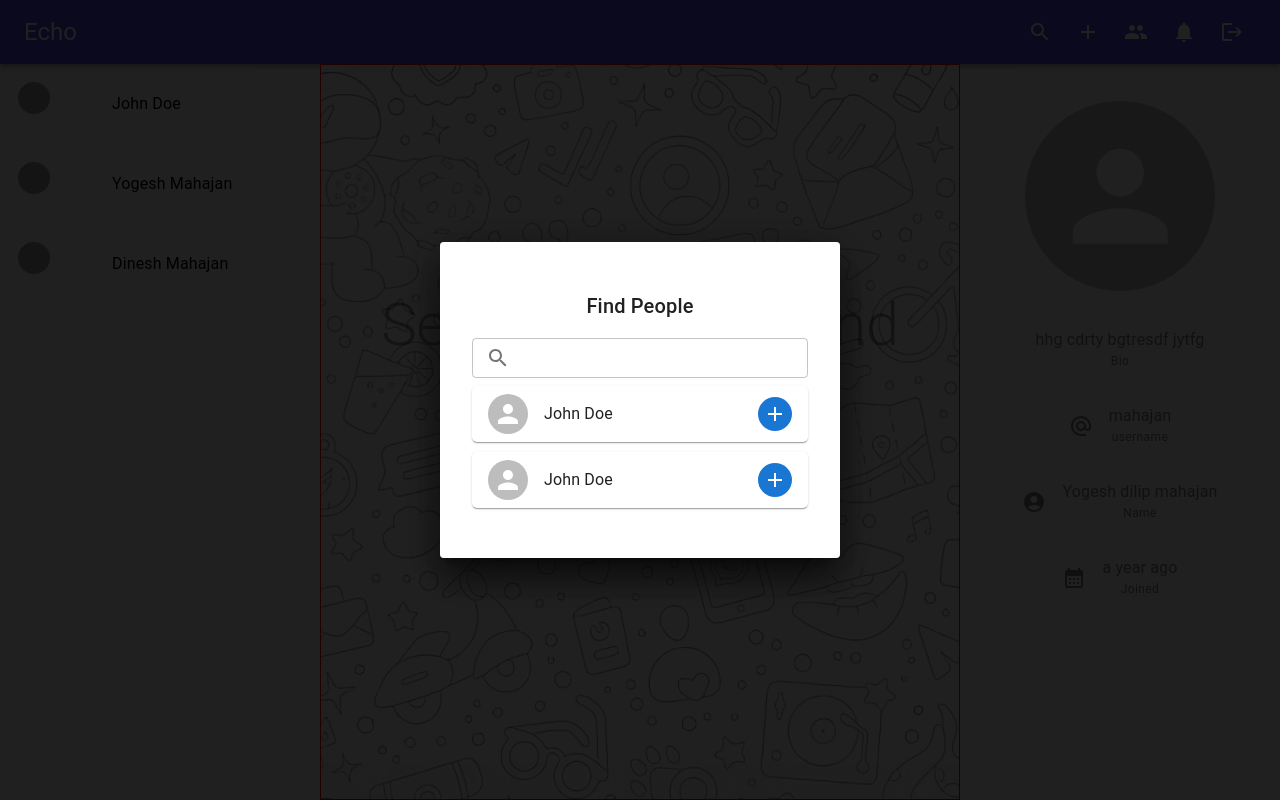
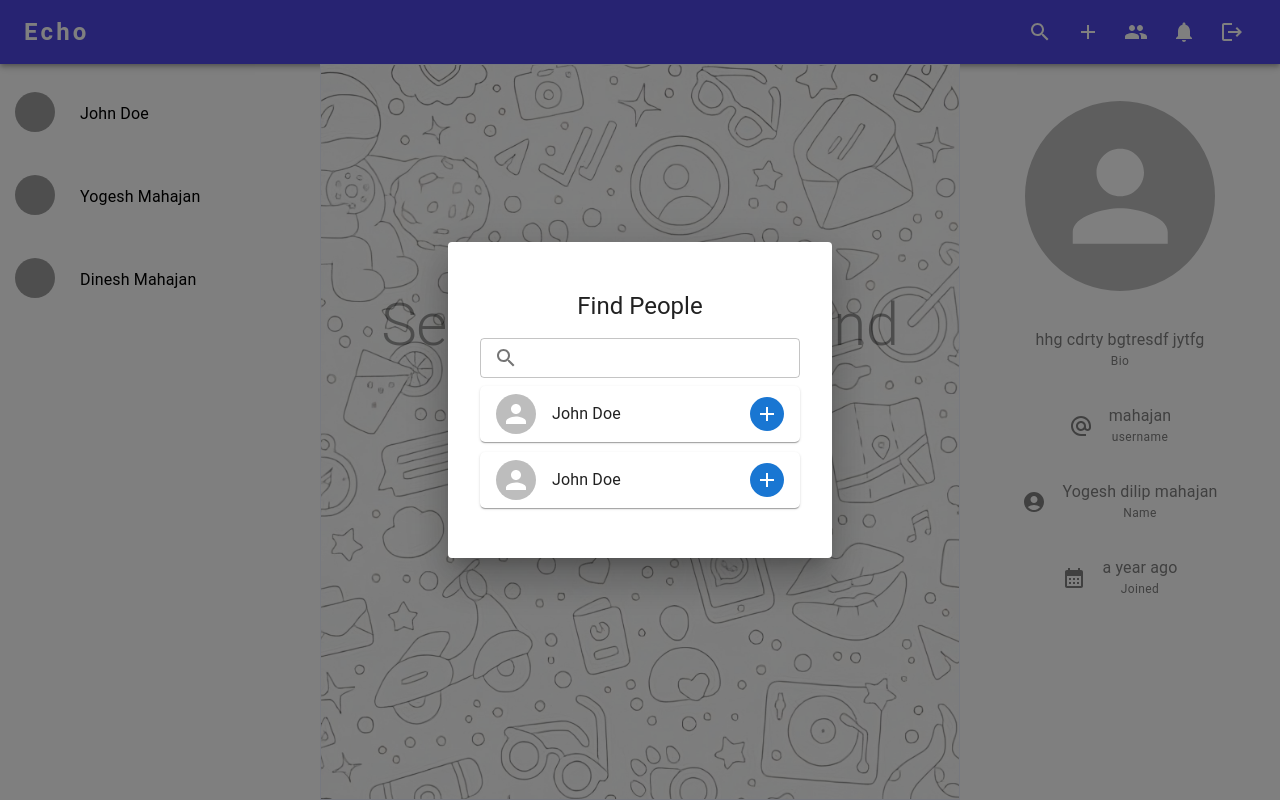
Before and after one commit to YogeshMahajanGit/Echo, a React (Vite) app in the folder client/: page / in a window 1280 px wide. Both pictures are taken after a click on the button 1040 px from the left and 32 px from the top of the page. Built offline with nearby package versions, Linux system fonts and the light colour scheme; grey boxes are pictures that could not be loaded.

Commit message:
add styling

```diff
--- a/client/src/App.jsx
+++ b/client/src/App.jsx
@@ -1,6 +1,7 @@
 import { lazy, Suspense } from "react";
 import { BrowserRouter, Routes, Route } from "react-router-dom";
 import ProtectRoute from "./components/auth/ProtectRoute";
+import LoadingGrid from "./components/shared/LoadingGrid";
 
 // dynamic import(loads on demand)
 const Home = lazy(() => import("./pages/HomePage"));
@@ -20,7 +21,7 @@ let user = true;
 function App() {
   return (
     <BrowserRouter>
-      <Suspense fallback={<h5>Login...</h5>}>
+      <Suspense fallback={<LoadingGrid />}>
         <Routes>
           <Route element={<ProtectRoute user={user} />}>
             <Route path="/" element={<Home />} />
--- a/client/src/components/constants/color.js
+++ b/client/src/components/constants/color.js
@@ -1,4 +1,6 @@
 export const orange = "#4F46E5";
+export const madiumOrange = "#818cf8";
+export const lightOrange = "#eef2ff";
 export const grayColor = "rgba(247,247,247,1)";
 export const boxShadow = "box-shadow: 9px 10px 11px 2px rgba(0,0,0,0.66)";
 export const btnBg = "#1c1c1c";
--- a/client/src/components/layout/AppLayout.jsx
+++ b/client/src/components/layout/AppLayout.jsx
@@ -7,6 +7,7 @@ import Header from "./Header";
 import { Grid } from "@mui/material";
 import { chatSample } from "../constants/sampleData";
 import Profile from "../specific/Profile";
+import { lightOrange } from "../constants/color";
 
 const AppLayout = () => {
   return (WrappedComponent) => {
@@ -47,7 +48,7 @@ const AppLayout = () => {
                 md={5}
                 lg={6}
                 height={"100%"}
-                sx={{ border: "1px solid red" }}
+                sx={{ border: `1px solid ${lightOrange}` }}
               >
                 <WrappedComponent {...props} />
               </Grid>
--- a/client/src/components/layout/Header.jsx
+++ b/client/src/components/layout/Header.jsx
@@ -62,7 +62,10 @@ function Header() {
             <Typography
               variant="h5"
               sx={{
-                display: { xs: "none", sm: "block" },
+                // display: { xs: "none", sm: "block" },
+                letterSpacing: "0.2rem",
+                fontWeight: "600",
+                cursor: "pointer",
               }}
             >
               Echo
@@ -112,16 +115,6 @@ function Header() {
           <SearchDialog />
         </Suspense>
       )}
-      {isSearch && (
-        <Suspense fallback={<Backdrop open />}>
-          <SearchDialog />
-        </Suspense>
-      )}
-      {isSearch && (
-        <Suspense fallback={<Backdrop open />}>
-          <SearchDialog />
-        </Suspense>
-      )}
       {isNotification && (
         <Suspense fallback={<Backdrop open />}>
           <NotificationDialog />
--- a/client/src/components/shared/AvatarCard.jsx
+++ b/client/src/components/shared/AvatarCard.jsx
@@ -11,15 +11,13 @@ function AvatarCard({ avatar = [], max = 4 }) {
           position: "relative",
         }}
       >
-        <Box width={"5rem"} height={"3rem"}>
+        <Box width={"3rem"} height={"3rem"}>
           {avatar.map((src, index) => (
             <Avatar
               key={Math.random() * 120}
               src={transformImage(src)}
               alt={`Avatar ${index}`}
               style={{
-                width: "2rem",
-                height: "2rem",
                 border: "2px solid white",
                 position: "absolute",
                 left: {
--- a/client/src/components/shared/ChatItem.jsx
+++ b/client/src/components/shared/ChatItem.jsx
@@ -3,6 +3,8 @@ import { Box, Stack, Typography } from "@mui/material";
 import { Link } from "../styles/StyledComponents";
 import { memo } from "react";
 import AvatarCard from "./AvatarCard";
+import { lightOrange } from "../constants/color";
+import { orange } from "@mui/material/colors";
 
 function ChatItem({
   avatar = [],
@@ -18,19 +20,21 @@ function ChatItem({
 }) {
   return (
     <Link
-      sx={{ padding: "0" }}
+      sx={{ padding: "0.3rem 0.5rem", marginTop: "1rem" }}
       to={`/chat/${_id}`}
       onContextMenu={(e) => handleDeleteChat(e, _id, groupChat)}
     >
       <div
         style={{
           display: "flex",
-          gap: "1rem",
+          gap: "1.2rem",
           alignItems: "center",
-          backgroundColor: sameSender ? "black" : "unset",
-          padding: "1rem",
-          color: sameSender ? "white" : "unset",
+          backgroundColor: sameSender ? `${lightOrange}` : "",
+          padding: "0.3rem",
+          color: "black",
           position: "relative",
+          borderRadius: "0.6rem",
+          border: sameSender ? `1px solid ${orange}` : "",
         }}
       >
         <AvatarCard avatar={avatar} />
--- /dev/null
+++ b/client/src/components/shared/LoadingGrid.jsx
@@ -0,0 +1,8 @@
+// import { Grid } from "@mui/material";
+// import { Skeleton } from "@mui/material";
+
+function LoadingGrid() {
+  return <h1>LoadingGrid......</h1>;
+}
+
+export default LoadingGrid;
--- a/client/src/components/specific/Search.jsx
+++ b/client/src/components/specific/Search.jsx
@@ -24,8 +24,17 @@ function Search() {
 
   return (
     <Dialog open>
-      <Stack padding={"2rem"} direction={"column"} width={"25rem"}>
-        <DialogTitle textAlign={"center"}>Find People</DialogTitle>
+      <Stack
+        padding={"2rem"}
+        direction={"column"}
+        width={"24rem"}
+        sx={{
+          borderRadius: "2rem",
+        }}
+      >
+        <DialogTitle variant="h5" textAlign={"center"}>
+          Find People
+        </DialogTitle>
         <TextField
           label=""
           // value={searchValue.value}
--- a/client/src/components/styles/StyledComponents.jsx
+++ b/client/src/components/styles/StyledComponents.jsx
@@ -1,6 +1,6 @@
 import { styled } from "@mui/material";
 import { Link as LinkComponent } from "react-router-dom";
-import { grayColor, orange } from "../constants/color";
+import { grayColor, lightOrange, orange } from "../constants/color";
 
 export const VisuallyHiddenInput = styled("input")({
   border: 0,
@@ -17,9 +17,10 @@ export const VisuallyHiddenInput = styled("input")({
 export const Link = styled(LinkComponent)({
   textDecoration: "none",
   color: "black",
-  padding: "1rem",
+  borderRadius: "0.6rem",
   ":hover": {
-    backgroundColor: "#1111",
+    border: `1px solid ${orange}`,
+    backgroundColor: `${lightOrange}`,
   },
 });
 
--- a/client/src/pages/GroupPage.jsx
+++ b/client/src/pages/GroupPage.jsx
@@ -100,7 +100,7 @@ function GroupPage() {
             sm: "block",
           },
         }}
-        bgcolor={"lightcyan"}
+        borderRight={"1px solid gray"}
         sm={4}
       >
         <GroupsList myGroup={chatSample} chatId={chatId} />
@@ -117,7 +117,6 @@ function GroupPage() {
           padding: "1rem 3rem",
         }}
       >
-        {/* IconBtn */}
         <Box
           sx={{
             width: "100%",
```
